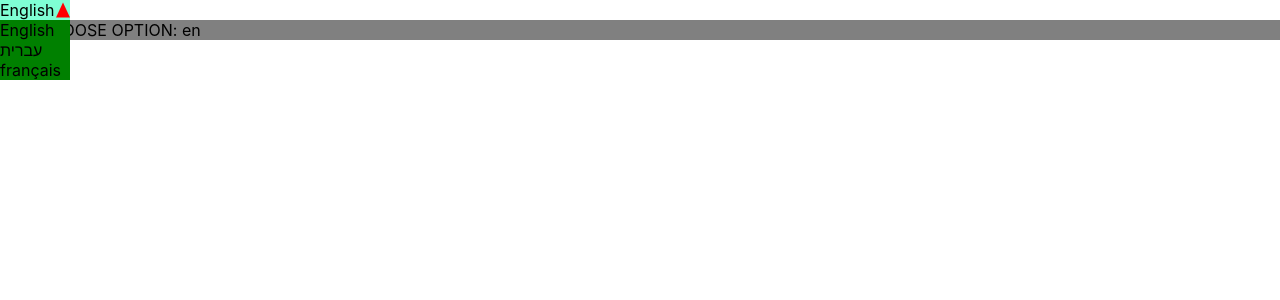
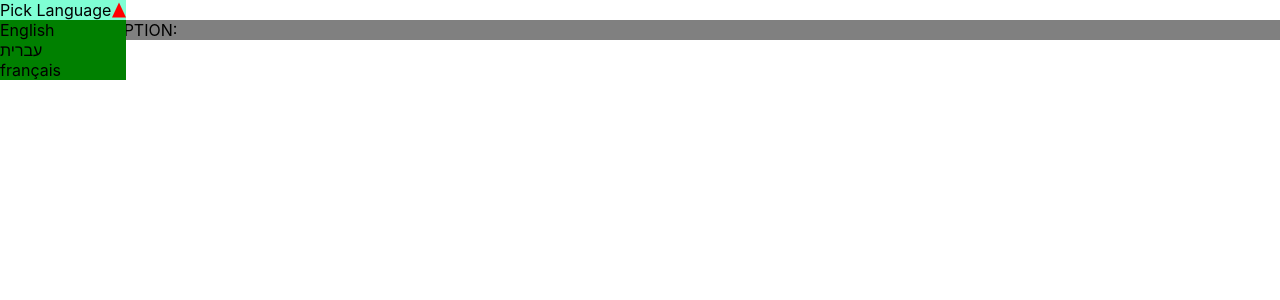
Before and after one commit to GalGurGurevich/MySelect, a React (Create React App) app: page / in a window 1280 px wide. Shown: the top 300 px of the page. Built offline with nearby package versions, Linux system fonts and the light colour scheme.

Commit message:
added more features and flexability to the select

```diff
--- a/src/App.js
+++ b/src/App.js
@@ -10,11 +10,11 @@ function App() {
     { value: 'fr', text: 'français'}
   ];
 
-  const [language, setLanguage] = useState('en');
+  const [language, setLanguage] = useState(null);
 
   return (
     <div className="App">
-     <Select options={languages} value={language} onChange={value => setLanguage(value)}></Select>
+     <Select options={languages} value={language} onChange={value => setLanguage(value)} placeholder="Pick Language"></Select>
      <div className="txt">YOU CHOOSE OPTION: {language}</div>
     </div>
   );
--- a/src/myselect/Select.js
+++ b/src/myselect/Select.js
@@ -2,11 +2,14 @@ import React, { useState } from 'react';
 import './Select.css'
 
 
-export default function Select({options, value, onChange}) {
+export default function Select({options, value, onChange, placeholder, allowDeselect}) {
 
     const [selectedValue, setSelectedValue] = useState(value);
 
     const selectedOption = options.find(option => option.value === selectedValue);
+    const displayedText = selectedOption
+        ? selectedOption.text
+        : placeholder;
 
     function updateValue(val) {
         onChange(val);
@@ -16,12 +19,13 @@ export default function Select({options, value, onChange}) {
     return(
     <div className="wrapper">
             <div className="toggle">
-                {selectedOption.text}
+                {displayedText}
                 <div className="arrow"/>
             </div>
 
             <div className="dropdown">
-            {options.map((option) => <div className="option" onClick={() => updateValue(option.value)}>{option.text}</div>)}
+            {allowDeselect ? <div className="option" onClick={() => updateValue(null)}>&nbsp;</div> : null}
+            {options.map((option) => <div className="option" onClick={() => updateValue(option.value)}>{option.text}&nbsp;</div>)}
             </div>
         </div>
 )}
```
